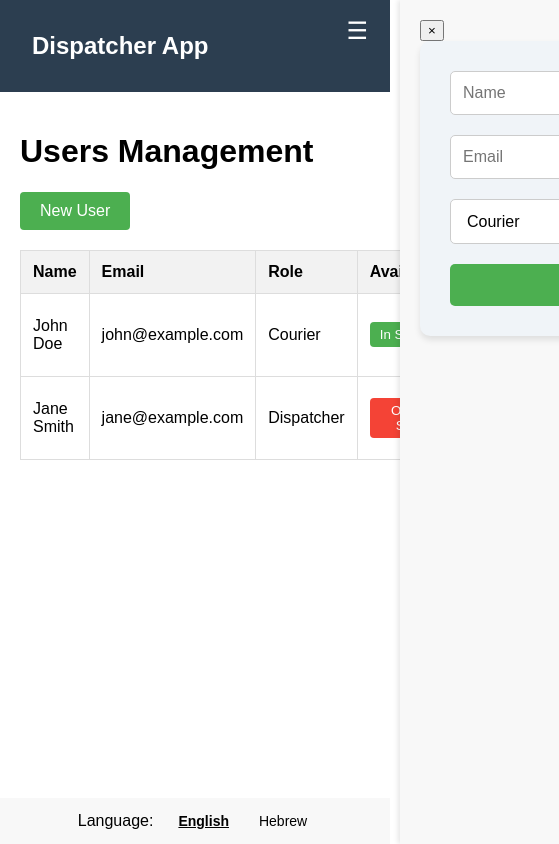
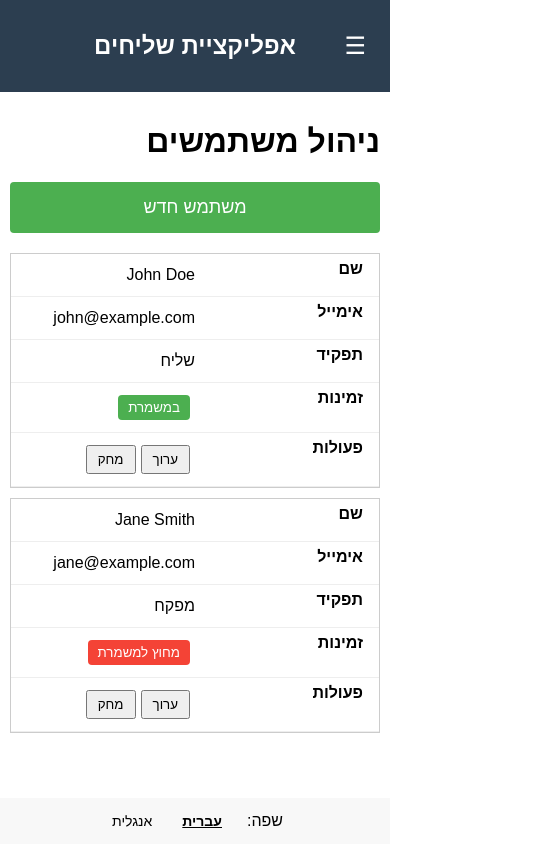
Before and after one commit to Jona155/shipit, a React (Create React App) app in the folder client/: page /users in a window 390 px wide. Shown: the whole page, 559 px wide, since content can reach past the window. Built offline with nearby package versions, Linux system fonts and the light colour scheme.

Commit message:
Make users and settings responsive, correcting translation mistakes

```diff
--- a/client/src/components/Header.css
+++ b/client/src/components/Header.css
@@ -11,7 +11,6 @@
   display: flex;
   justify-content: space-between;
   align-items: center;
-  flex-wrap: nowrap;
 }
 
 .app-title {
@@ -30,17 +29,11 @@
   color: #3498db;
 }
 
-.main-nav {
-  display: flex;
-  align-items: center;
-}
-
 .main-nav ul {
   list-style-type: none;
   padding: 0;
   margin: 0;
   display: flex;
-  flex-wrap: nowrap;
 }
 
 .main-nav li {
@@ -52,7 +45,6 @@
   text-decoration: none;
   font-weight: 500;
   transition: color 0.3s ease;
-  white-space: nowrap;
 }
 
 .main-nav a:hover {
@@ -60,12 +52,12 @@
 }
 
 .menu-toggle {
-  display: none;
   background: none;
   border: none;
   color: white;
   font-size: 1.5rem;
   cursor: pointer;
+  padding: 0;
 }
 
 /* RTL styles */
@@ -85,48 +77,33 @@
   margin: 0 1rem 0 0;
 }
 
+/* LTR styles */
+.app-header.ltr .header-content {
+  flex-direction: row;
+}
+
 /* Responsive styles */
 @media screen and (max-width: 768px) {
   .header-content {
-    flex-direction: column;
-    align-items: stretch;
+    justify-content: center;
+    position: relative;
   }
 
-  .main-nav {
-    width: 100%;
-    display: none;
+  .app-title {
+    text-align: center;
   }
 
-  .main-nav.active {
-    display: flex;
+  .header-left {
+    position: absolute;
+    left: 0;
   }
 
-  .main-nav ul {
-    flex-direction: column;
-    width: 100%;
-  }
-
-  .main-nav li {
-    margin: 0.5rem 0;
+  .app-header.rtl .header-left {
+    left: auto;
+    right: 0;
   }
 
   .menu-toggle {
-    display: block;
-    position: absolute;
-    top: 1rem;
-    right: 1rem;
-  }
-
-  .app-header.rtl .menu-toggle {
-    right: auto;
-    left: 1rem;
-  }
-
-  .app-header.rtl .main-nav ul {
-    align-items: flex-start;
-  }
-
-  .app-header.rtl .main-nav li {
-    text-align: right;
+    padding: 0.5rem;
   }
 }
--- a/client/src/components/Header.js
+++ b/client/src/components/Header.js
@@ -1,34 +1,56 @@
-import React, { useState } from 'react';
-import { Link } from 'react-router-dom';
+import React, { useState, useEffect } from 'react';
+import { Link, useLocation, useNavigate } from 'react-router-dom';
 import { useTranslation } from 'react-i18next';
 import './Header.css';
 
 const Header = () => {
   const { t, i18n } = useTranslation();
   const isRTL = i18n.language === 'he';
-  const [isMenuOpen, setIsMenuOpen] = useState(false);
+  const [isMobile, setIsMobile] = useState(window.innerWidth <= 768);
+  const location = useLocation();
+  const navigate = useNavigate();
+  const isHomePage = location.pathname === '/';
 
-  const toggleMenu = () => {
-    setIsMenuOpen(!isMenuOpen);
+  useEffect(() => {
+    const handleResize = () => {
+      setIsMobile(window.innerWidth <= 768);
+    };
+
+    window.addEventListener('resize', handleResize);
+    return () => window.removeEventListener('resize', handleResize);
+  }, []);
+
+  const handleMenuToggle = () => {
+    if (isMobile && !isHomePage) {
+      navigate('/');
+    }
   };
 
+  const renderNavLinks = () => (
+    <nav className="main-nav">
+      <ul>
+        <li><Link to="/orders">{t('nav_orders')}</Link></li>
+        <li><Link to="/users">{t('nav_users')}</Link></li>
+        <li><Link to="/analytics">{t('nav_analytics')}</Link></li>
+        <li><Link to="/settings">{t('nav_settings')}</Link></li>
+      </ul>
+    </nav>
+  );
+
   return (
-    <header className={`app-header ${isRTL ? 'rtl' : ''}`}>
+    <header className={`app-header ${isRTL ? 'rtl' : 'ltr'}`}>
       <div className="header-content">
+        {isMobile && !isHomePage && (
+          <div className="header-left">
+            <button className="menu-toggle" onClick={handleMenuToggle}>
+              ☰
+            </button>
+          </div>
+        )}
         <h1 className="app-title">
           <Link to="/" className="home-link">{t('app_title')}</Link>
         </h1>
-        <nav className={`main-nav ${isMenuOpen ? 'active' : ''}`}>
-          <ul>
-            <li><Link to="/orders" onClick={toggleMenu}>{t('nav_orders')}</Link></li>
-            <li><Link to="/users" onClick={toggleMenu}>{t('nav_users')}</Link></li>
-            <li><Link to="/analytics" onClick={toggleMenu}>{t('nav_analytics')}</Link></li>
-            <li><Link to="/settings" onClick={toggleMenu}>{t('nav_settings')}</Link></li>
-          </ul>
-        </nav>
-        <button className="menu-toggle" onClick={toggleMenu}>
-          ☰
-        </button>
+        {!isMobile && renderNavLinks()}
       </div>
     </header>
   );
--- a/client/src/components/HomePage.js
+++ b/client/src/components/HomePage.js
@@ -36,12 +36,12 @@ const HomePage = () => {
   return (
     <div className={`home-page ${isRTL ? 'rtl' : 'ltr'}`}>
       <header className="header">
-        <div className="header-content">
+        {/* <div className="header-content">
           <h1 className="header-title">{t('home_title')}</h1>
-        </div>
+        </div> */}
       </header>
+      {/* <h2>{greeting}</h2> */}
       <main className="main-content">
-        <h2>{greeting}</h2>
         <div className="nav-grid">
           {navItems.map((item, index) => (
             <Link key={index} to={item.path} className="nav-item">
--- a/client/src/components/Settings/Settings.css
+++ b/client/src/components/Settings/Settings.css
@@ -8,6 +8,7 @@
 .settings-container h1 {
   text-align: center;
   margin-bottom: 30px;
+  font-size: 24px;
 }
 
 .settings-form {
@@ -30,10 +31,11 @@
 .form-group input,
 .form-group textarea {
   width: 100%;
-    padding: 8px;
+  padding: 10px;
   border: 1px solid #ddd;
   border-radius: 4px;
   font-size: 16px;
+  box-sizing: border-box;
 }
 
 .form-group textarea {
@@ -44,7 +46,7 @@
 .save-button {
   display: block;
   width: 100%;
-    padding: 10px;
+  padding: 12px;
   background-color: #4CAF50;
   color: white;
   border: none;
@@ -67,3 +69,49 @@
   border-radius: 4px;
   text-align: center;
 }
+
+/* RTL Styles */
+.settings-container.rtl {
+  direction: rtl;
+  text-align: right;
+}
+
+/* Responsive styles */
+@media screen and (max-width: 768px) {
+  .settings-container {
+    padding: 10px;
+  }
+
+  .settings-container h1 {
+    font-size: 20px;
+    margin-bottom: 20px;
+  }
+
+  .settings-form {
+    padding: 15px;
+  }
+
+  .form-group {
+    margin-bottom: 15px;
+  }
+
+  .form-group label {
+    font-size: 14px;
+  }
+
+  .form-group input,
+  .form-group textarea {
+    padding: 8px;
+    font-size: 14px;
+  }
+
+  .save-button {
+    padding: 10px;
+    font-size: 14px;
+  }
+
+  .success-message {
+    font-size: 14px;
+    padding: 8px;
+  }
+}
--- a/client/src/components/Settings/Settings.js
+++ b/client/src/components/Settings/Settings.js
@@ -3,7 +3,7 @@ import { useTranslation } from 'react-i18next';
 import './Settings.css';
 
 const Settings = () => {
-  const { t } = useTranslation();
+  const { t, i18n } = useTranslation();
   const [settings, setSettings] = useState({
     businessName: '',
     businessAddress: '',
@@ -11,6 +11,7 @@ const Settings = () => {
   });
 
   const [isSaved, setIsSaved] = useState(false);
+  const isRTL = i18n.language === 'he';
 
   useEffect(() => {
     const savedSettings = localStorage.getItem('businessSettings');
@@ -35,7 +36,7 @@ const Settings = () => {
   };
 
   return (
-    <div className="settings-container">
+    <div className={`settings-container ${isRTL ? 'rtl' : ''}`}>
       <h1>{t('nav_settings')}</h1>
       <form onSubmit={handleSubmit} className="settings-form">
         <div className="form-group">
--- a/client/src/components/Users/UserForm.css
+++ b/client/src/components/Users/UserForm.css
@@ -6,6 +6,7 @@
   max-width: 400px;
   margin: 0 auto;
   position: relative;
+  padding-top: 40px; /* Add some top padding to avoid overlap with close button */
 }
 
 .user-form {
@@ -21,6 +22,8 @@
   border: 1px solid #ccc;
   font-size: 16px;
   transition: border-color 0.3s;
+  width: 100%;
+  box-sizing: border-box;
 }
 
 .form-input:focus,
@@ -68,3 +71,15 @@
   right: auto;
   left: 10px;
 }
+
+/* Responsive styles */
+@media screen and (max-width: 768px) {
+  .user-form-container {
+    padding: 20px;
+    max-width: 100%;
+  }
+
+  .submit-button {
+    width: 100%;
+  }
+}
--- a/client/src/components/Users/UserList.css
+++ b/client/src/components/Users/UserList.css
@@ -1,20 +1,24 @@
 /* UserList.css */
-.user-list.rtl {
-  direction: rtl;
+.user-list {
+  width: 100%;
+  border-collapse: collapse;
 }
 
-.user-list.rtl th,
-.user-list.rtl td {
-  text-align: right;
+.user-list th,
+.user-list td {
+  border: 1px solid #ddd;
+  padding: 12px;
+  text-align: left;
 }
 
-.user-list.ltr {
-  direction: ltr;
+.user-list th {
+  background-color: #f2f2f2;
 }
 
-.user-list.ltr th,
-.user-list.ltr td {
-  text-align: left;
+.user-list button {
+  margin-right: 5px;
+  padding: 5px 10px;
+  cursor: pointer;
 }
 
 .availability-toggle {
@@ -33,3 +37,64 @@
   background-color: #f44336;
   color: white;
 }
+
+.user-list.rtl {
+  direction: rtl;
+}
+
+.user-list.rtl th,
+.user-list.rtl td {
+  text-align: right;
+}
+
+/* Responsive styles */
+@media screen and (max-width: 768px) {
+  .user-list,
+  .user-list thead,
+  .user-list tbody,
+  .user-list th,
+  .user-list td,
+  .user-list tr {
+    display: block;
+  }
+
+  .user-list thead tr {
+    position: absolute;
+    top: -9999px;
+    left: -9999px;
+  }
+
+  .user-list tr {
+    border: 1px solid #ccc;
+    margin-bottom: 10px;
+  }
+
+  .user-list td {
+    border: none;
+    border-bottom: 1px solid #eee;
+    position: relative;
+    padding-left: 50%;
+  }
+
+  .user-list td:before {
+    position: absolute;
+    top: 6px;
+    left: 6px;
+    width: 45%;
+    padding-right: 10px;
+    white-space: nowrap;
+    content: attr(data-label);
+    font-weight: bold;
+  }
+
+  .user-list.rtl td {
+    padding-right: 50%;
+    padding-left: 10px;
+  }
+
+  .user-list.rtl td:before {
+    right: 6px;
+    left: auto;
+    text-align: right;
+  }
+}
--- a/client/src/components/Users/UserList.js
+++ b/client/src/components/Users/UserList.js
@@ -20,10 +20,10 @@ const UserList = ({ users, onEdit, onDelete, onToggleAvailability }) => {
       <tbody>
         {users.map(user => (
           <tr key={user.id}>
-            <td>{user.name}</td>
-            <td>{user.email}</td>
-            <td>{t(user.role)}</td>
-            <td>
+            <td data-label={t('user_name')}>{user.name}</td>
+            <td data-label={t('user_email')}>{user.email}</td>
+            <td data-label={t('user_role')}>{t(user.role)}</td>
+            <td data-label={t('user_availability')}>
               <button
                 onClick={() => onToggleAvailability(user.id)}
                 className={`availability-toggle ${user.availability}`}
@@ -31,7 +31,7 @@ const UserList = ({ users, onEdit, onDelete, onToggleAvailability }) => {
                 {t(user.availability)}
               </button>
             </td>
-            <td>
+            <td data-label={t('user_actions')}>
               <button onClick={() => onEdit(user)}>{t('edit')}</button>
               <button onClick={() => onDelete(user.id)}>{t('delete')}</button>
             </td>
--- a/client/src/components/Users/Users.css
+++ b/client/src/components/Users/Users.css
@@ -39,43 +39,14 @@
   right: 0;
 }
 
-.user-list {
-  width: 100%;
-  border-collapse: collapse;
-}
-
-.user-list th,
-.user-list td {
-  border: 1px solid #ddd;
-  padding: 12px;
-  text-align: left;
-}
-
-.user-list th {
-  background-color: #f2f2f2;
-}
-
-.user-list button {
-  margin-right: 5px;
-  padding: 5px 10px;
+.close-panel {
+  position: absolute;
+  top: 10px;
+  right: 10px;
+  background: none;
+  border: none;
+  font-size: 24px;
   cursor: pointer;
-}
-
-.availability-toggle {
-  padding: 5px 10px;
-  border: none;
-  border-radius: 4px;
-  cursor: pointer;
-}
-
-.availability-toggle.in-shift {
-  background-color: #4CAF50;
-  color: white;
-}
-
-.availability-toggle.out-of-shift {
-  background-color: #f44336;
-  color: white;
 }
 
 /* RTL Styles */
@@ -93,3 +64,125 @@
   right: auto;
   left: 0;
 }
+
+.users-container.rtl .close-panel {
+  right: auto;
+  left: 10px;
+}
+
+/* Responsive styles */
+@media screen and (max-width: 768px) {
+  .users-container {
+    padding: 10px;
+  }
+
+  .side-panel {
+    width: 100%;
+    right: -100%;
+  }
+
+  .side-panel.visible {
+    right: 0;
+  }
+
+  .users-container.rtl .side-panel {
+    left: -100%;
+  }
+
+  .users-container.rtl .side-panel.visible {
+    left: 0;
+  }
+
+  .new-user-button {
+    width: 100%;
+    padding: 15px;
+    font-size: 18px;
+  }
+}
+
+/* Users.css */
+/* ... (keep the existing styles) ... */
+
+.side-panel {
+  position: fixed;
+  top: 0;
+  right: -400px;
+  width: 400px;
+  height: 100%;
+  background-color: #f8f8f8;
+  box-shadow: -2px 0 5px rgba(0, 0, 0, 0.1);
+  transition: right 0.3s ease-in-out;
+  padding: 20px;
+  box-sizing: border-box;
+  z-index: 1000;
+  overflow-y: auto;
+}
+
+.side-panel.visible {
+  right: 0;
+}
+
+.close-panel {
+  position: fixed;
+  top: 10px;
+  right: 10px;
+  background: none;
+  border: none;
+  font-size: 24px;
+  cursor: pointer;
+  z-index: 1001;
+  background-color: rgba(255, 255, 255, 0.7);
+  border-radius: 50%;
+  width: 30px;
+  height: 30px;
+  display: flex;
+  align-items: center;
+  justify-content: center;
+  box-shadow: 0 2px 4px rgba(0, 0, 0, 0.1);
+}
+
+/* RTL Styles */
+.users-container.rtl .side-panel {
+  right: auto;
+  left: -400px;
+}
+
+.users-container.rtl .side-panel.visible {
+  right: auto;
+  left: 0;
+}
+
+.users-container.rtl .close-panel {
+  right: auto;
+  left: 10px;
+}
+
+/* Responsive styles */
+@media screen and (max-width: 768px) {
+  .side-panel {
+    width: 100%;
+    right: -100%;
+  }
+
+  .side-panel.visible {
+    right: 0;
+  }
+
+  .users-container.rtl .side-panel {
+    left: -100%;
+  }
+
+  .users-container.rtl .side-panel.visible {
+    left: 0;
+  }
+
+  .close-panel {
+    top: 10px;
+    right: 10px;
+  }
+
+  .users-container.rtl .close-panel {
+    right: auto;
+    left: 10px;
+  }
+}
--- a/client/src/components/Users/Users.js
+++ b/client/src/components/Users/Users.js
@@ -53,6 +53,11 @@ const Users = () => {
     setIsFormVisible(true);
   };
 
+  const handleCloseForm = () => {
+    setIsFormVisible(false);
+    setEditingUser(null);
+  };
+
   return (
     <div className={`users-container ${isRTL ? 'rtl' : 'ltr'}`}>
       <h1>{t('users_management')}</h1>
@@ -63,13 +68,16 @@ const Users = () => {
         onDelete={deleteUser}
         onToggleAvailability={toggleAvailability}
       />
-      <div className={`side-panel ${isFormVisible ? 'visible' : ''}`}>
-        <button onClick={() => setIsFormVisible(false)} className="close-panel">×</button>
-        <UserForm
-          onSubmit={editingUser ? updateUser : addUser}
-          initialData={editingUser}
-        />
-      </div>
+      {isFormVisible && (
+        <div className="side-panel visible">
+          <button onClick={handleCloseForm} className="close-panel">×</button>
+          <UserForm
+            onSubmit={editingUser ? updateUser : addUser}
+            initialData={editingUser}
+            onClose={handleCloseForm}
+          />
+        </div>
+      )}
     </div>
   );
 };
--- a/client/src/i18n.js
+++ b/client/src/i18n.js
@@ -13,8 +13,8 @@ export const initI18n = () => {
     .use(initReactI18next)
     .init({
       resources,
-      lng: 'en', // Default language
-      fallbackLng: 'en',
+      lng: 'he', // Default language
+      fallbackLng: 'he',
       interpolation: {
         escapeValue: false,
       },
--- a/client/src/locales/he.json
+++ b/client/src/locales/he.json
@@ -1,8 +1,8 @@
 {
   "orders_title": "ניהול הזמנות",
-  "orders_accepted": "התקבלו",
-  "orders_on_their_way": "בדרך",
-  "orders_finished": "הסתיימו",
+  "accepted": "התקבלו",
+  "on_their way": "בדרך",
+  "finished": "הסתיימו",
   "orders_new": "הזמנה חדשה",
   "orders_assign": "שייך הזמנות נבחרות",
   "orders_finish": "סיים",
@@ -115,4 +115,5 @@
 
   "build_route": "תכנן מסלול חדש",
   "cancel_build_route": "בטל תכנון מסלול"
+
 }
```
Lines whose indentation alone changed are shown as unchanged.
